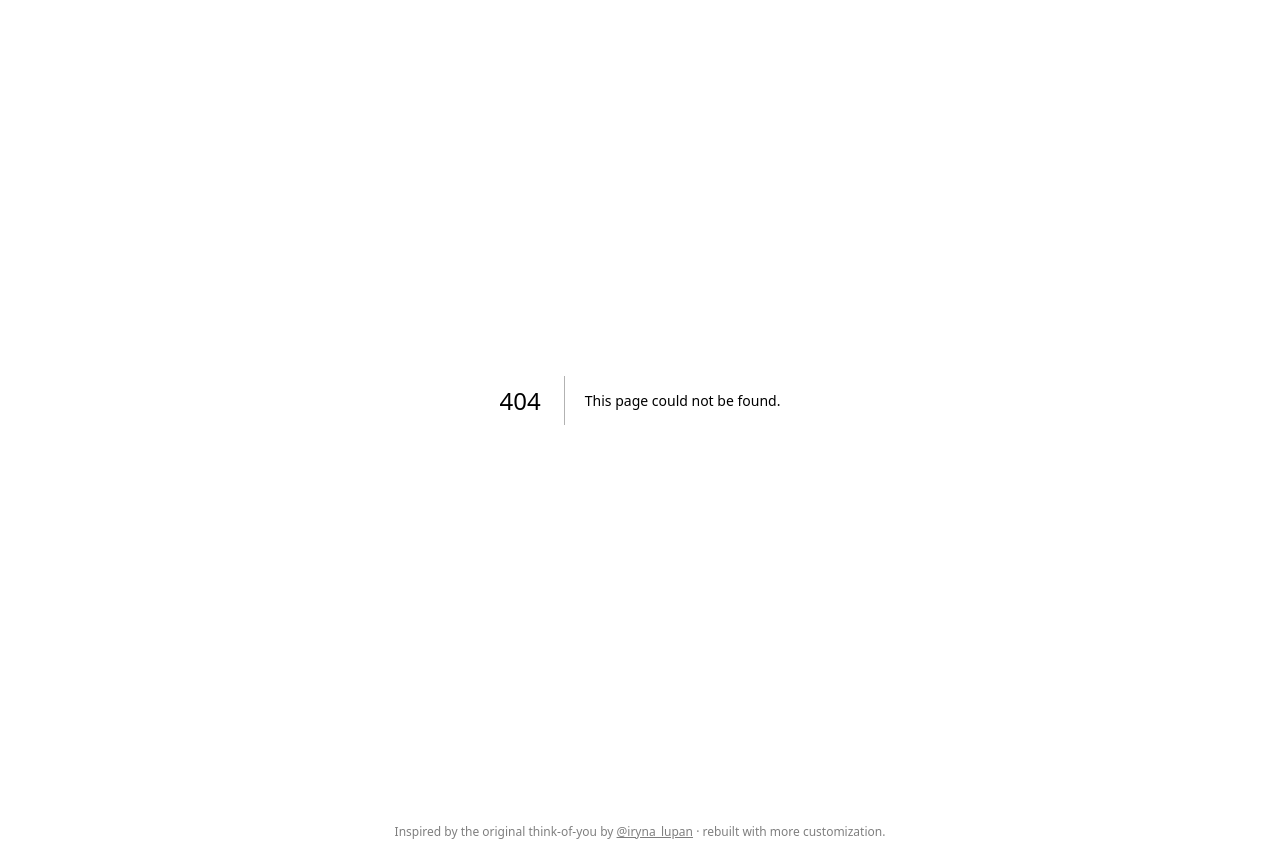
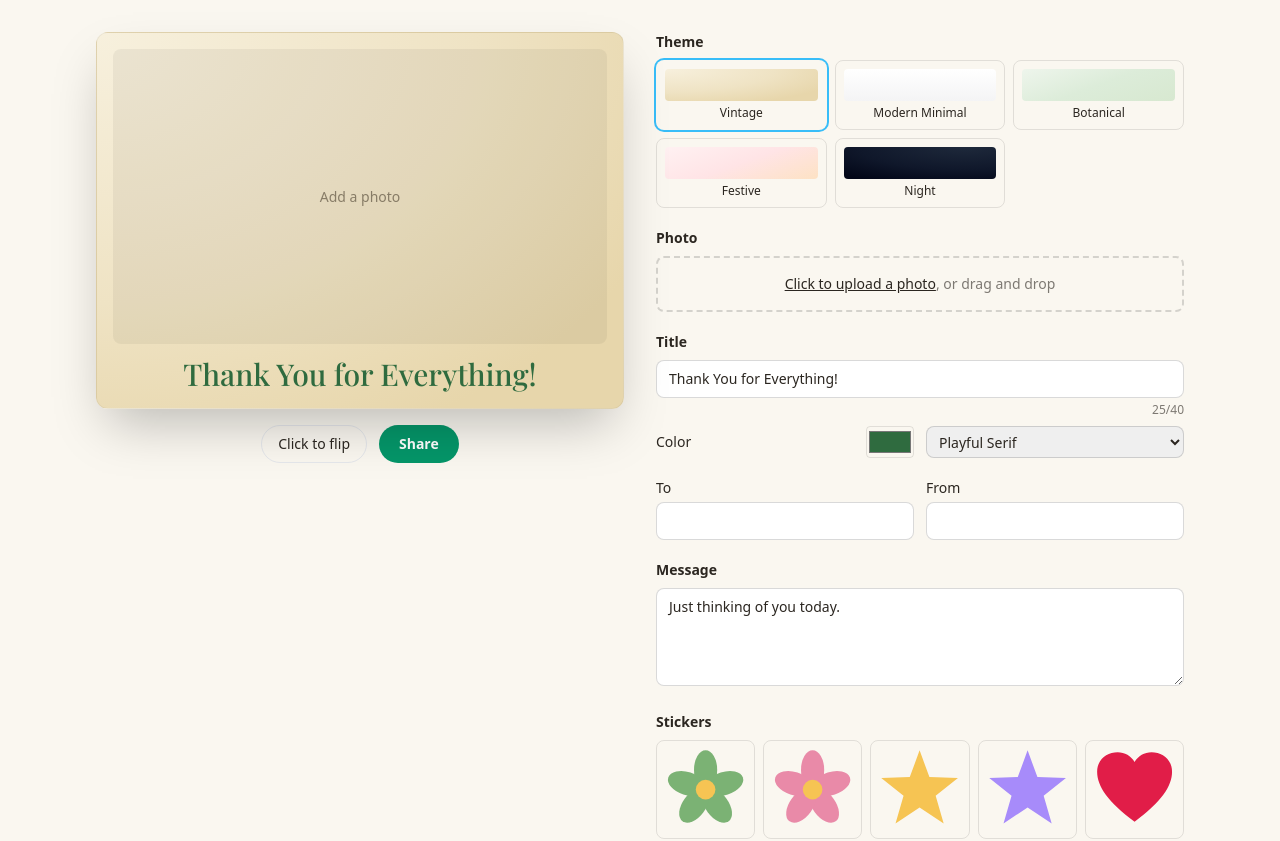
Before and after one commit to celestialnisarg-debug/think-of-you-plus, a Next.js app: page /create in a window 1280 px wide. Before the commit this address had no page. Shown: the top 841 px of the page. Built offline with nearby package versions, Linux system fonts and the light colour scheme.

Commit message:
feat: postcard editor with live preview, stickers, share/PNG
Co-Authored-By: Claude Sonnet 4.6 <noreply@anthropic.com>

```diff
--- /dev/null
+++ b/app/create/page.tsx
@@ -0,0 +1,79 @@
+"use client";
+import { useRef, useState } from "react";
+import Postcard from "@/components/Postcard";
+import ControlPanel from "@/components/editor/ControlPanel";
+import { defaultCard, type CardState, type StickerPlacement } from "@/lib/card";
+import { makeSlug } from "@/lib/slug";
+import { isSupabaseConfigured } from "@/lib/supabase";
+import { saveCard, uploadPhoto } from "@/lib/postcards";
+import { exportNodeToPng } from "@/lib/exportPng";
+
+export default function CreatePage() {
+  const [card, setCard] = useState<CardState>(defaultCard());
+  const [flipped, setFlipped] = useState(false);
+  const [selected, setSelected] = useState<string | null>(null);
+  const [pendingFile, setPendingFile] = useState<File | null>(null);
+  const [busy, setBusy] = useState(false);
+  const [shareUrl, setShareUrl] = useState<string | null>(null);
+  const cardRef = useRef<HTMLDivElement>(null);
+
+  const set = (patch: Partial<CardState>) => setCard((c) => ({ ...c, ...patch }));
+
+  const onFile = (f: File) => { setPendingFile(f); set({ photoUrl: URL.createObjectURL(f) }); };
+  const onRemovePhoto = () => { setPendingFile(null); set({ photoUrl: null }); };
+
+  const onAddSticker = (type: string) => {
+    const s: StickerPlacement = { id: makeSlug(), type, x: 40, y: 40, rotation: 0, scale: 1,
+      z: (card.stickers.at(-1)?.z ?? 0) + 1 };
+    set({ stickers: [...card.stickers, s] });
+    setSelected(s.id);
+  };
+  const onChangeSticker = (id: string, patch: Partial<StickerPlacement>) =>
+    set({ stickers: card.stickers.map((s) => (s.id === id ? { ...s, ...patch } : s)) });
+  const onDeleteSelected = () => {
+    if (!selected) return;
+    set({ stickers: card.stickers.filter((s) => s.id !== selected) });
+    setSelected(null);
+  };
+
+  const onShare = async () => {
+    setBusy(true);
+    try {
+      if (isSupabaseConfigured()) {
+        let photoUrl = card.photoUrl;
+        if (pendingFile) photoUrl = await uploadPhoto(pendingFile);
+        const slug = await saveCard({ ...card, photoUrl });
+        const url = `${window.location.origin}/c/${slug}`;
+        setShareUrl(url);
+        if (navigator.share) await navigator.share({ title: "A postcard for you", url }).catch(() => {});
+      } else if (cardRef.current) {
+        await exportNodeToPng(cardRef.current);
+      }
+    } finally { setBusy(false); }
+  };
+
+  return (
+    <main className="mx-auto grid max-w-6xl gap-8 p-4 md:grid-cols-2 md:p-8">
+      <div className="flex flex-col items-center gap-4">
+        <Postcard card={card} flipped={flipped} onFlip={() => setFlipped((f) => !f)}
+          editable selectedSticker={selected} onSelectSticker={setSelected}
+          onChangeSticker={onChangeSticker} cardRef={cardRef} />
+        <div className="flex gap-3">
+          <button onClick={() => setFlipped((f) => !f)} className="rounded-full border px-4 py-2 text-sm">Click to flip</button>
+          <button onClick={onShare} disabled={busy}
+            className="rounded-full bg-emerald-600 px-5 py-2 text-sm font-semibold text-white disabled:opacity-50">
+            {busy ? "Sharing…" : "Share"}
+          </button>
+        </div>
+        {shareUrl && (
+          <div className="w-full rounded-lg bg-emerald-50 p-3 text-center text-sm">
+            <p className="mb-1 font-medium">Your link is ready</p>
+            <button className="underline" onClick={() => navigator.clipboard.writeText(shareUrl)}>{shareUrl} (copy)</button>
+          </div>
+        )}
+      </div>
+      <ControlPanel card={card} set={set} onFile={onFile} onRemovePhoto={onRemovePhoto}
+        onAddSticker={onAddSticker} onDeleteSelected={onDeleteSelected} selected={selected} />
+    </main>
+  );
+}
--- /dev/null
+++ b/components/editor/ControlPanel.tsx
@@ -0,0 +1,59 @@
+"use client";
+import type { CardState } from "@/lib/card";
+import { FONTS } from "@/lib/fonts";
+import ThemePicker from "./ThemePicker";
+import PhotoUpload from "./PhotoUpload";
+import StickerTray from "./StickerTray";
+import ColorField from "@/components/ui/ColorField";
+
+const MAX_TITLE = 40;
+
+export default function ControlPanel({ card, set, onFile, onRemovePhoto, onAddSticker, onDeleteSelected, selected }: {
+  card: CardState;
+  set: (patch: Partial<CardState>) => void;
+  onFile: (f: File) => void;
+  onRemovePhoto: () => void;
+  onAddSticker: (type: string) => void;
+  onDeleteSelected: () => void;
+  selected: string | null;
+}) {
+  return (
+    <div className="space-y-5">
+      <section><h3 className="mb-2 text-sm font-semibold">Theme</h3>
+        <ThemePicker value={card.theme} onChange={(theme) => set({ theme })} /></section>
+
+      <section><h3 className="mb-2 text-sm font-semibold">Photo</h3>
+        <PhotoUpload onFile={onFile} hasPhoto={!!card.photoUrl} onRemove={onRemovePhoto} /></section>
+
+      <section><h3 className="mb-2 text-sm font-semibold">Title</h3>
+        <input value={card.title} maxLength={MAX_TITLE}
+          onChange={(e) => set({ title: e.target.value })}
+          className="w-full rounded-lg border border-black/15 px-3 py-2 text-sm" />
+        <div className="mt-1 text-right text-xs opacity-60">{card.title.length}/{MAX_TITLE}</div>
+        <div className="mt-2 grid grid-cols-2 gap-3">
+          <ColorField label="Color" value={card.titleColor} onChange={(titleColor) => set({ titleColor })} />
+          <select value={card.titleFont} onChange={(e) => set({ titleFont: e.target.value })}
+            className="rounded-lg border border-black/15 px-2 py-1 text-sm">
+            {FONTS.map((f) => <option key={f.id} value={f.id}>{f.name}</option>)}
+          </select>
+        </div>
+      </section>
+
+      <section className="grid grid-cols-2 gap-3">
+        <label className="text-sm">To<input value={card.toName} onChange={(e) => set({ toName: e.target.value })}
+          className="mt-1 w-full rounded-lg border border-black/15 px-3 py-2 text-sm" /></label>
+        <label className="text-sm">From<input value={card.fromName} onChange={(e) => set({ fromName: e.target.value })}
+          className="mt-1 w-full rounded-lg border border-black/15 px-3 py-2 text-sm" /></label>
+      </section>
+
+      <section><h3 className="mb-2 text-sm font-semibold">Message</h3>
+        <textarea value={card.message} rows={4} onChange={(e) => set({ message: e.target.value })}
+          className="w-full rounded-lg border border-black/15 px-3 py-2 text-sm" /></section>
+
+      <section><h3 className="mb-2 text-sm font-semibold">Stickers</h3>
+        <StickerTray onAdd={onAddSticker} />
+        {selected && <button onClick={onDeleteSelected} className="mt-2 text-xs text-red-600">Delete selected sticker</button>}
+      </section>
+    </div>
+  );
+}
--- /dev/null
+++ b/components/editor/PhotoUpload.tsx
@@ -0,0 +1,22 @@
+"use client";
+import { useRef, useState } from "react";
+export default function PhotoUpload({ onFile, hasPhoto, onRemove }: {
+  onFile: (file: File) => void; hasPhoto: boolean; onRemove: () => void;
+}) {
+  const ref = useRef<HTMLInputElement>(null);
+  const [drag, setDrag] = useState(false);
+  return (
+    <div
+      onDragOver={(e) => { e.preventDefault(); setDrag(true); }}
+      onDragLeave={() => setDrag(false)}
+      onDrop={(e) => { e.preventDefault(); setDrag(false); const f = e.dataTransfer.files?.[0]; if (f) onFile(f); }}
+      className={`rounded-lg border-2 border-dashed p-4 text-center text-sm transition ${drag ? "border-sky-400 bg-sky-50" : "border-black/15"}`}
+    >
+      <input ref={ref} type="file" accept="image/*" hidden
+        onChange={(e) => { const f = e.target.files?.[0]; if (f) onFile(f); }} />
+      <button className="underline" onClick={() => ref.current?.click()}>Click to upload a photo</button>
+      <span className="opacity-60">, or drag and drop</span>
+      {hasPhoto && <button onClick={onRemove} className="mt-2 block w-full text-xs text-red-600">Remove photo</button>}
+    </div>
+  );
+}
--- /dev/null
+++ b/components/editor/StickerTray.tsx
@@ -0,0 +1,13 @@
+"use client";
+import { STICKERS } from "@/lib/stickers";
+export default function StickerTray({ onAdd }: { onAdd: (type: string) => void }) {
+  return (
+    <div className="grid grid-cols-5 gap-2">
+      {STICKERS.map((s) => (
+        <button key={s.id} title={s.label} onClick={() => onAdd(s.id)}
+          className="aspect-square rounded-lg border border-black/10 p-1 hover:bg-black/5"
+          dangerouslySetInnerHTML={{ __html: s.svg }} />
+      ))}
+    </div>
+  );
+}
--- /dev/null
+++ b/components/editor/ThemePicker.tsx
@@ -0,0 +1,15 @@
+"use client";
+import { THEMES } from "@/lib/themes";
+export default function ThemePicker({ value, onChange }: { value: string; onChange: (id: string) => void }) {
+  return (
+    <div className="grid grid-cols-3 gap-2">
+      {THEMES.map((t) => (
+        <button key={t.id} onClick={() => onChange(t.id)}
+          className={`rounded-lg border p-2 text-xs transition ${value === t.id ? "ring-2 ring-sky-400 border-transparent" : "border-black/10 hover:border-black/30"}`}>
+          <span className="block h-8 rounded mb-1" style={{ background: t.surface }} />
+          {t.name}
+        </button>
+      ))}
+    </div>
+  );
+}
--- /dev/null
+++ b/components/ui/ColorField.tsx
@@ -0,0 +1,12 @@
+"use client";
+export default function ColorField({ label, value, onChange }: {
+  label: string; value: string; onChange: (v: string) => void;
+}) {
+  return (
+    <label className="flex items-center justify-between gap-3 text-sm">
+      <span>{label}</span>
+      <input type="color" value={value} onChange={(e) => onChange(e.target.value)}
+        className="h-8 w-12 cursor-pointer rounded border border-black/10 bg-transparent" />
+    </label>
+  );
+}
```
